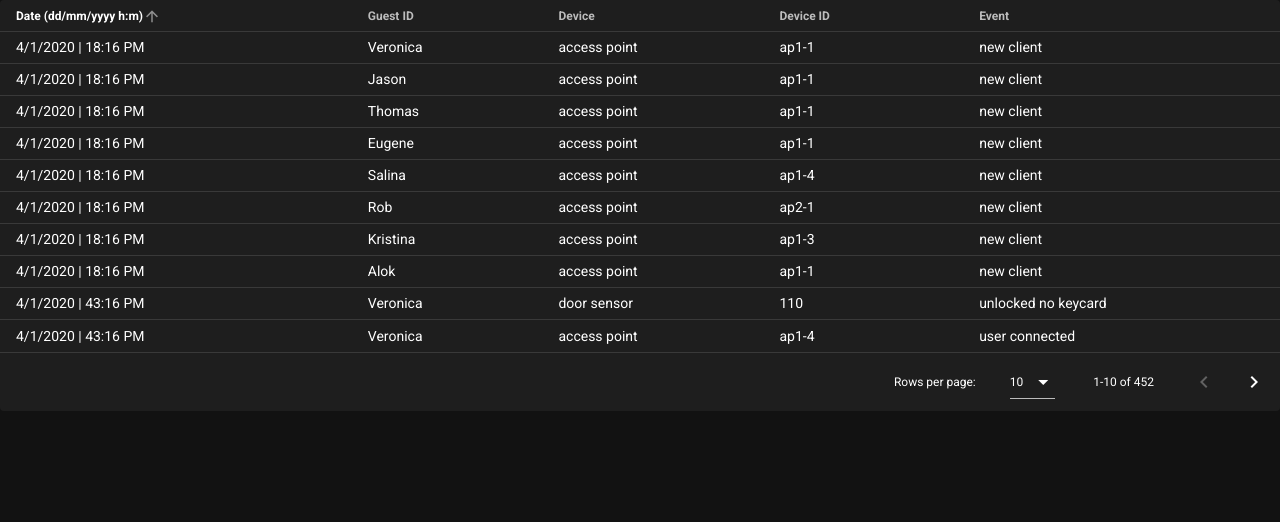
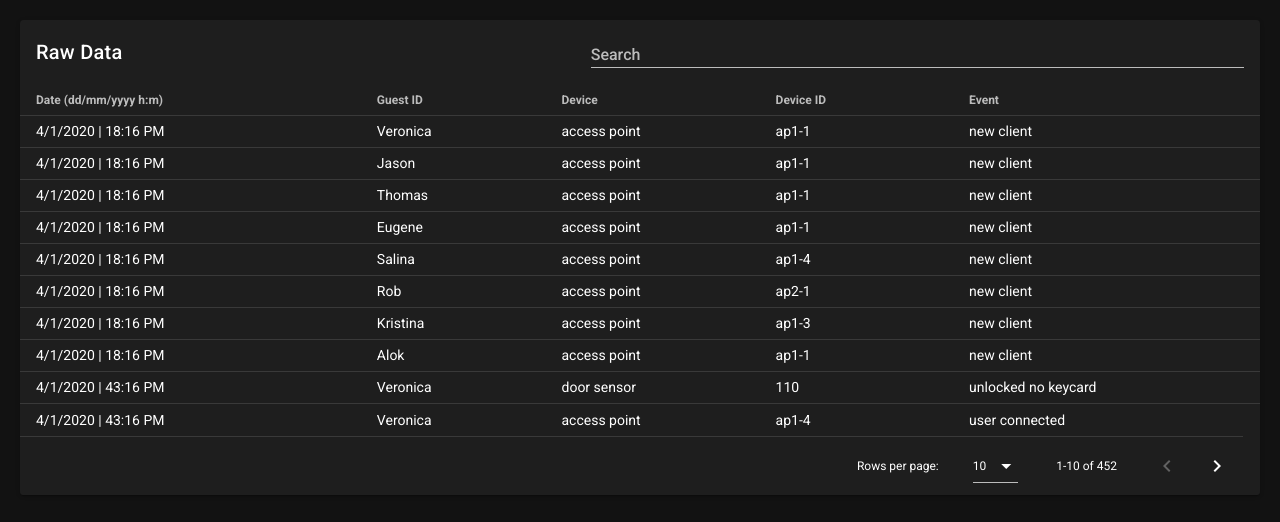
Before and after one commit to trananh-khoa/m3app, a Vue app: page / in a window 1280 px wide. Shown: the top 522 px of the page. Built offline with nearby package versions, Linux system fonts and the light colour scheme.

Commit message:
Fixed styling and added search for DataTable component

```diff
--- a/src/components/DataTable.vue
+++ b/src/components/DataTable.vue
@@ -1,10 +1,26 @@
 <template>
+  <v-card class='datatable-card' raised>
+    <v-card-title>
+      Raw Data
+      <v-spacer></v-spacer>
+      <v-text-field
+        v-model='search'
+        dense
+        label='Search'
+        single-line
+        hide-details
+      ></v-text-field>
+    </v-card-title>
     <v-data-table
       dense
+      fixed-header
+      multi-sort
       :headers='headers'
       :items='items'
+      :search='search'
     >
     </v-data-table>
+  </v-card>
 </template>
 
 <script>
@@ -24,10 +40,13 @@
   data: () => ({
     headers: HEADERS,
     items: convertToDataTableJSON(data),
+    search: '',
   }),
 };
 </script>
 
-<style>
-
+<style scoped>
+.datatable-card {
+  margin: 20px;
+}
 </style>
```
Lines whose indentation alone changed are shown as unchanged.
